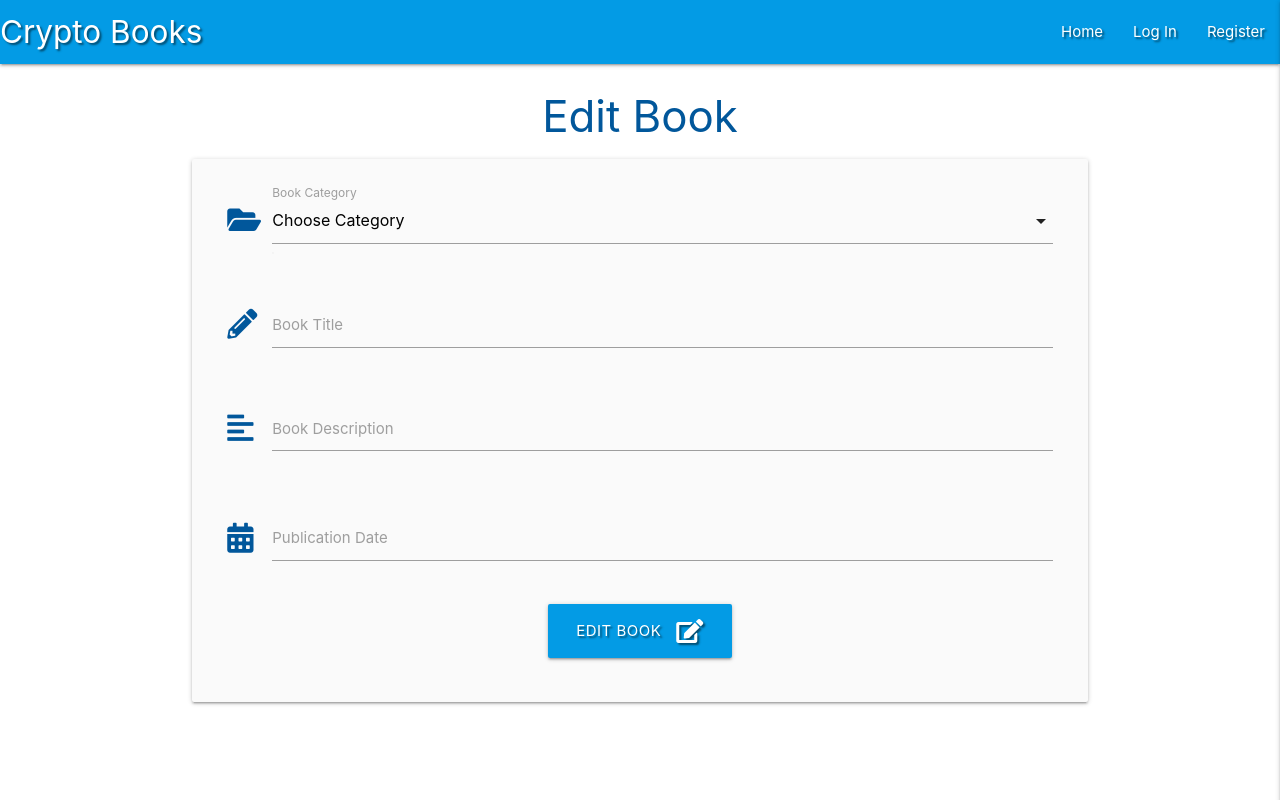
After one commit to tindyc/milestoneproject3, a Flask app: template templates/edit_book.html in a window 1280 px wide. The commit adds this page. Run offline with Flask 2, Linux system fonts and the light colour scheme; the template is opened without the code that fills it, so the values that code supplies are empty; some libraries are stand-ins or nearby versions.

Commit message:
Wire up book edit button

```diff
--- a/app.py
+++ b/app.py
@@ -115,6 +115,11 @@ def add_book():
     return render_template("add_book.html", categories=categories)
 
 
+@app.route("/edit_book/<book_id>", methods=["GET", "POST"])
+def edit_book(book_id):
+    book = mongo.db.tasks.find_one({"_id": ObjectId(book_id)})
+    categories = mongo.db.categories.find().sort("category_name", 1)
+    return render_template("edit_book.html", book=book, categories=categories)
 
 
 if __name__ == "__main__":
--- a/templates/books.html
+++ b/templates/books.html
@@ -10,7 +10,7 @@
                 <div class="col s3">
                     <i class="fas fa-caret-down"></i>
                     <a href="" class="btn-small green accent-4">Read</a>
-                    <a href="" class="btn-small light-blue lighten-1">Edit</a>
+                    <a href="{{ url_for('edit_book', book_id=book._id) }}" class="btn-small light-blue  lighten-1">Edit</a>
                 </div>
                 <div class="col s9">
                     <strong>{{ book.book_title }}</strong> : {{ book.published }}
--- /dev/null
+++ b/templates/edit_book.html
@@ -0,0 +1,58 @@
+{% extends "base.html" %}
+{% block content %}
+
+    <h3 class="light-blue-text text-darken-4 center-align">Edit Book</h3>
+
+    <div class="row card-panel grey lighten-5">
+        <form class="col s12" method="POST" action="{{ url_for('edit_book', book_id=book._id) }}">
+            <!-- category selection -->
+			<div class="row">
+				<div class="input-field col s12">
+                    <i class="fas fa-folder-open prefix light-blue-text text-darken-4"></i>
+					<select id="category_name" name="category_name" class="validate" required>
+                        <option value="" disabled selected>Choose Category</option>
+                        {% for category in categories %}
+                            <option value="{{ category.category_name }}">{{ category.category_name }}</option>
+                        {% endfor %}
+                    </select>
+					<label for="category_name">Book Category</label>
+				</div>
+			</div>
+            <!-- book title -->
+            <div class="row">
+                <div class="input-field col s12">
+                    <i class="fas fa-pencil-alt prefix light-blue-text text-darken-4"></i>
+                    <input id="book_title" name="book_title" minlength="5" maxlength="50"
+                        type="text" class="validate" required>
+                    <label for="book_title">Book Title</label>
+                </div>
+            </div>
+            <!-- book description -->
+            <div class="row">
+                <div class="input-field col s12">
+                    <i class="fas fa-align-left prefix light-blue-text text-darken-4"></i>
+                    <textarea id="description" name="description" minlength="5"
+                        maxlength="200" class="materialize-textarea validate" required></textarea>
+                    <label for="description">Book Description</label>
+                </div>
+            </div>
+            <!-- due date picker -->
+            <div class="row">
+                <div class="input-field col s12">
+                    <i class="fas fa-calendar-alt prefix light-blue-text text-darken-4"></i>
+                    <input id="published" name="published" type="text" class="datepicker validate" required>
+                    <label for="published">Publication Date</label>
+                </div>
+            </div>
+            <!-- submit button -->
+            <div class="row">
+                <div class="col s12 center-align">
+                    <button type="submit" class="btn-large light-blue darken-1 text-shadow">
+                        Edit Book <i class="fas fa-edit right"></i>
+                    </button>
+                </div>
+            </div>
+        </form>
+    </div>
+
+{% endblock %}
```
